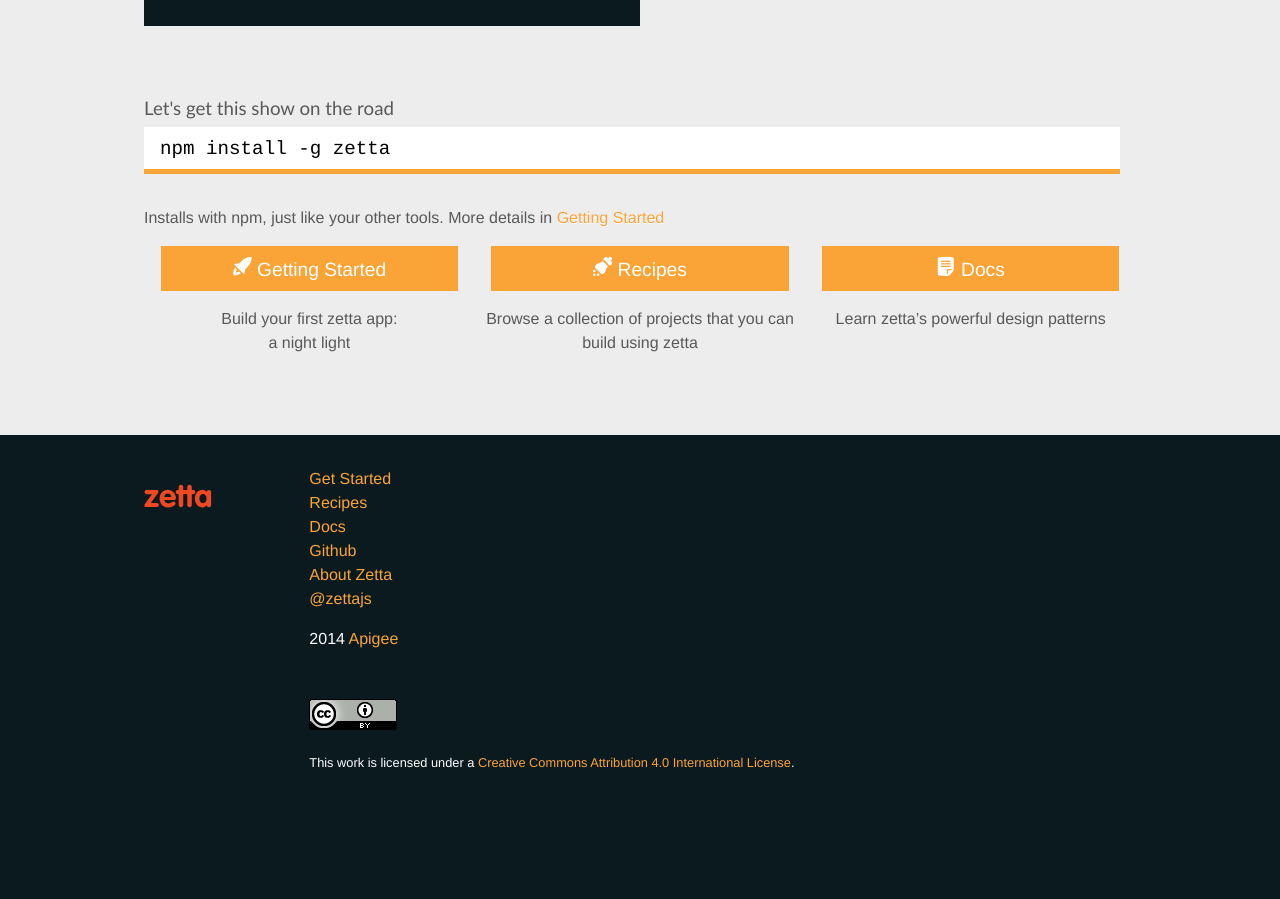
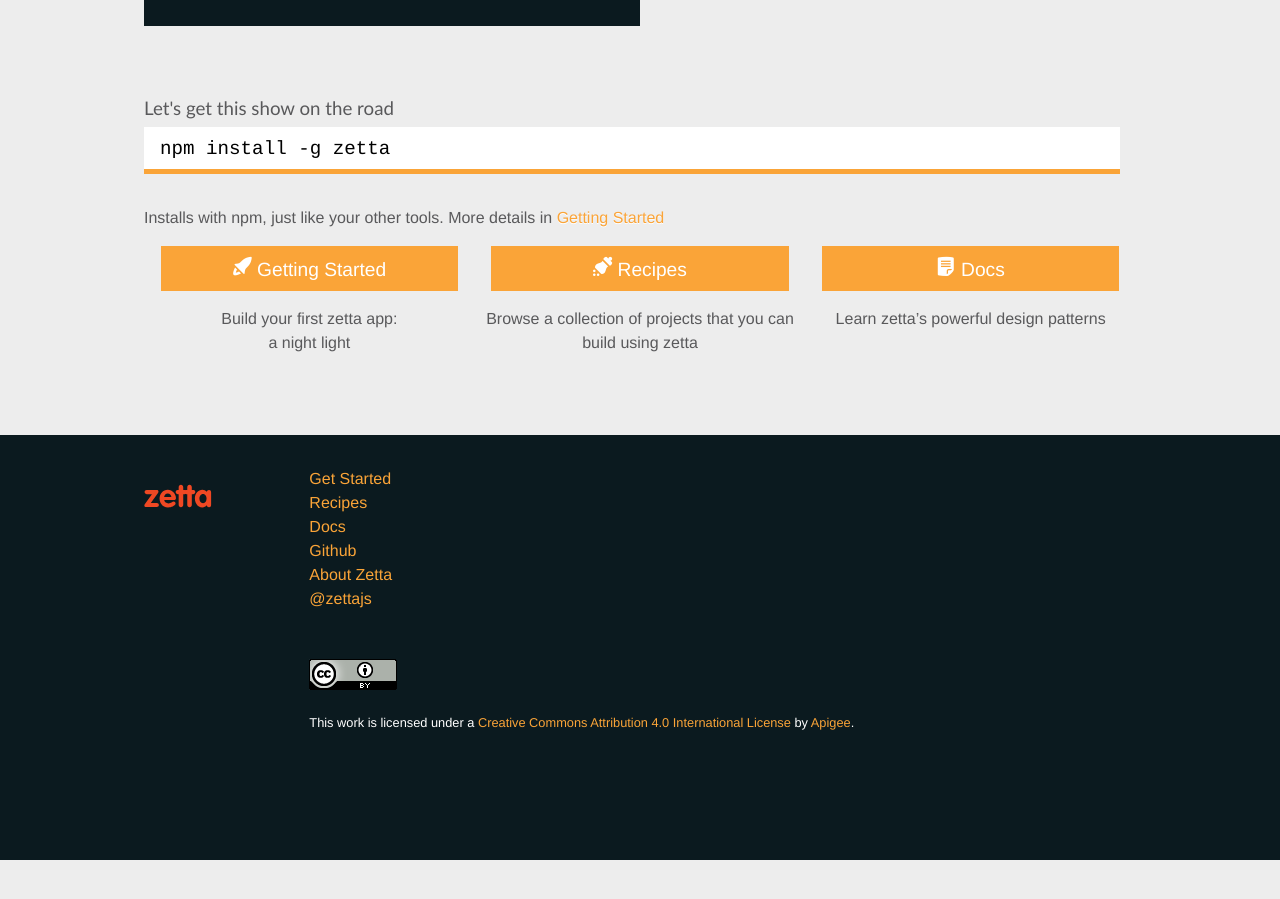
Before and after one commit to zettajs/zettajs.github.io, a Jekyll site: the page built from src/index.html, in a window 1280 px wide and 900 px high, scrolled down 2036 px. Built offline with Jekyll 4.4.1, drawn with Linux system fonts in a browser that asks for light colours; nearby versions of some CDN libraries; after the commit the page ends 2896 px from its top, so only the background shows below that.

Commit message:
point the Creative Commons license to Apigee

```diff
--- a/src/_includes/footer.html
+++ b/src/_includes/footer.html
@@ -12,11 +12,10 @@
               <li><a href="#" >Github</a></li>
               <li><a href="#" >About Zetta</a></li>
               <li><a href="#" >@zettajs</a></li>
-              <li class="apigee">2014 <a href="#" >Apigee</a></li>
             </ul>
             <div class="creative-commons">
               <a rel="license" href="http://creativecommons.org/licenses/by/4.0/"><img alt="Creative Commons License" style="border-width:0" src="{{ site.url }}/images/cc_88x31.png" /></a>
-              <p>This work is licensed under a <a rel="license" href="http://creativecommons.org/licenses/by/4.0/">Creative Commons Attribution 4.0 International License</a>.</p>
+              <p>This work is licensed under a <a rel="license" href="http://creativecommons.org/licenses/by/4.0/">Creative Commons Attribution 4.0 International License</a> by <a href="http://apigee.com/">Apigee</a>.</p>
             </div>
           </div>
         </section>
```
